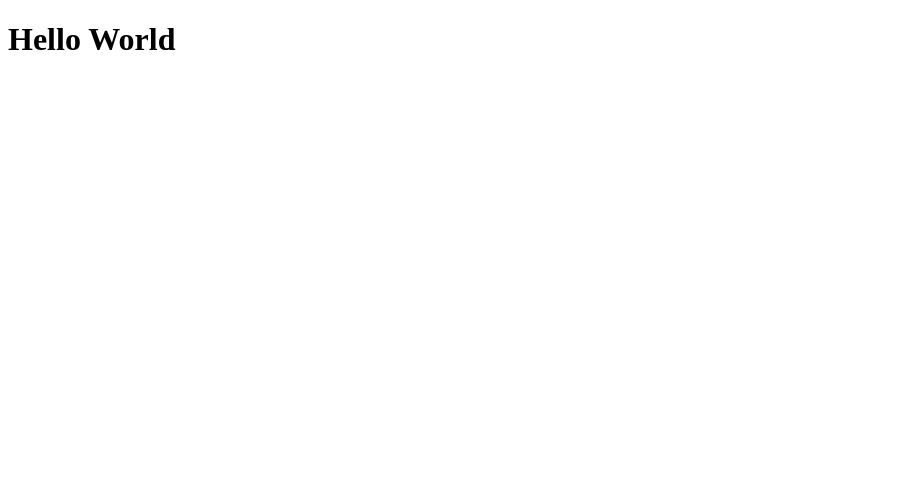
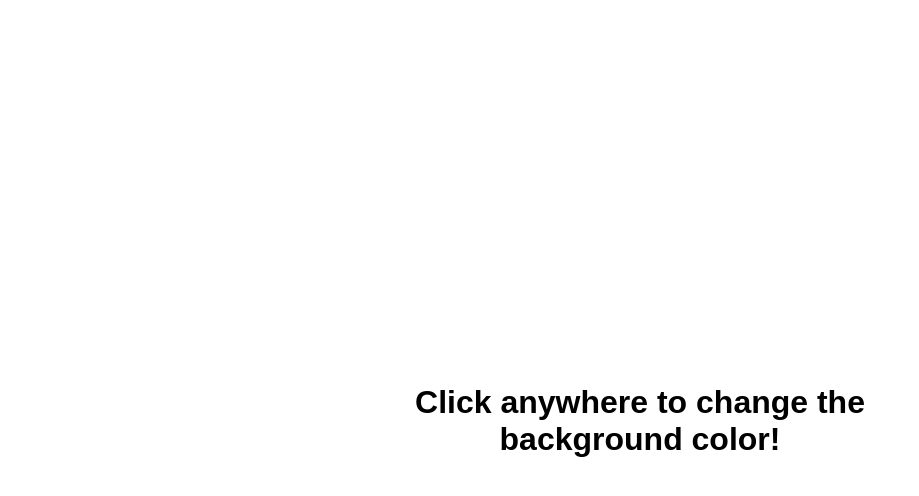
Before and after one commit to Azalea4u/My-Page, a plain HTML site: page index.html in a window 1280 px wide. Shown: the whole page, without its empty margins (0-919 px from the left). Drawn offline with Linux system fonts and the light colour scheme.

Commit message:
Added App.js

```diff
--- /dev/null
+++ b/app.js
@@ -0,0 +1,56 @@
+// script.js
+
+/**
+ * This function generates a random hexadecimal color code
+ * Hexadecimal colors use the format #RRGGBB where each position
+ * is a hexadecimal digit (0-9, A-F) representing color intensity
+ * @returns {string} A random color in hexadecimal format (e.g., "#A3F012")
+ */
+function getRandomColor() {
+    // Define all possible hexadecimal digits (0-9 and A-F)
+    const letters = '0123456789ABCDEF';
+
+    // Start with # symbol which indicates a hexadecimal color code
+    let color = '#';
+
+    // We need 6 digits for a complete hex color (2 each for R, G, and B values)
+    for (let i = 0; i < 6; i++) {
+        // Generate a random index between 0 and 15
+        const randomIndex = Math.floor(Math.random() * 16);
+
+        // Use that index to get a character from our letters string
+        const hexDigit = letters[randomIndex];
+
+        // Add this randomly selected hex digit to our color string
+        color += hexDigit;
+    }
+
+    // Return the complete 7-character color code (e.g., "#A3F012")
+    return color;
+}
+
+/**
+ * Wait for the DOM to fully load before attaching event listeners
+ */
+document.addEventListener('DOMContentLoaded', function() {
+    // Create and display an instructional message for users
+    const message = document.createElement('h1');
+    message.textContent = 'Click anywhere to change the background color!';
+    message.style.textAlign = 'center';
+    message.style.fontFamily = 'Arial, sans-serif';
+    message.style.backgroundColor = 'rgba(255, 255, 255, 0.7)';
+    message.style.padding = '20px';
+    message.style.borderRadius = '10px';
+    message.style.position = 'absolute';
+    message.style.top = '50%';
+    message.style.left = '50%';
+    message.style.transform = 'translate(-50%, -50%)';
+    message.style.pointerEvents = 'none'; // This makes the message "click-through"
+    document.body.appendChild(message);
+
+    // Change background color when the page is clicked
+    // We attach this to document instead of document.body to ensure it captures all clicks
+    document.addEventListener('click', function() {
+        document.body.style.backgroundColor = getRandomColor();
+    });
+});
--- a/index.html
+++ b/index.html
@@ -1,6 +1,10 @@
 <!DOCTYPE html>
 <html>
+     <head>
+        <script src="app.js"></script>
+     </head>
+
   <body>
-    <h1>Hello World</h1>
+
   </body>
 </html>
```
